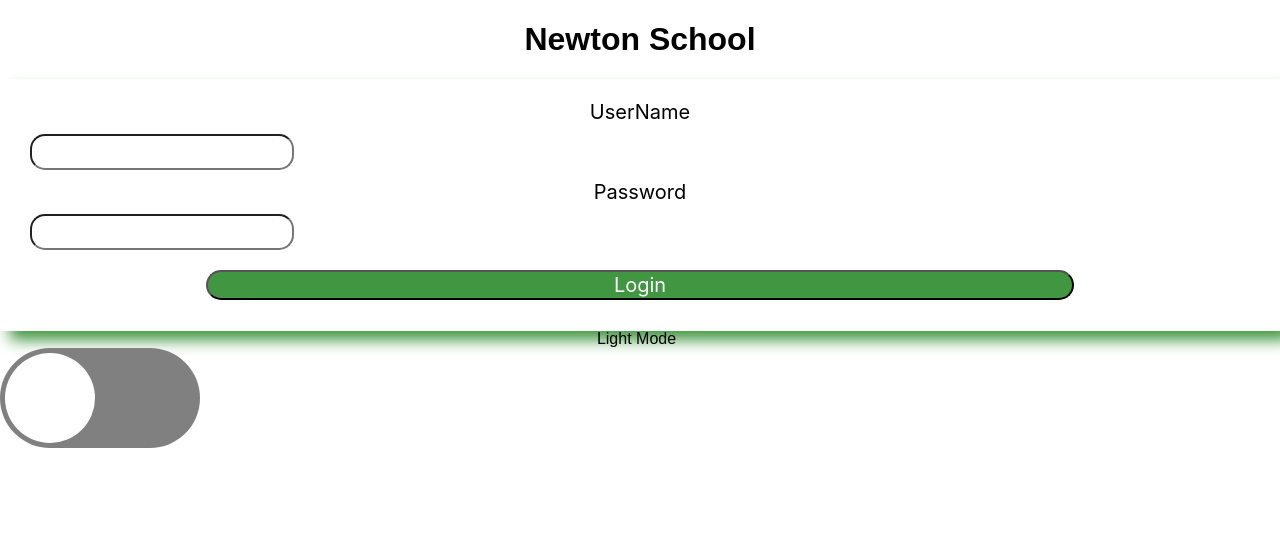
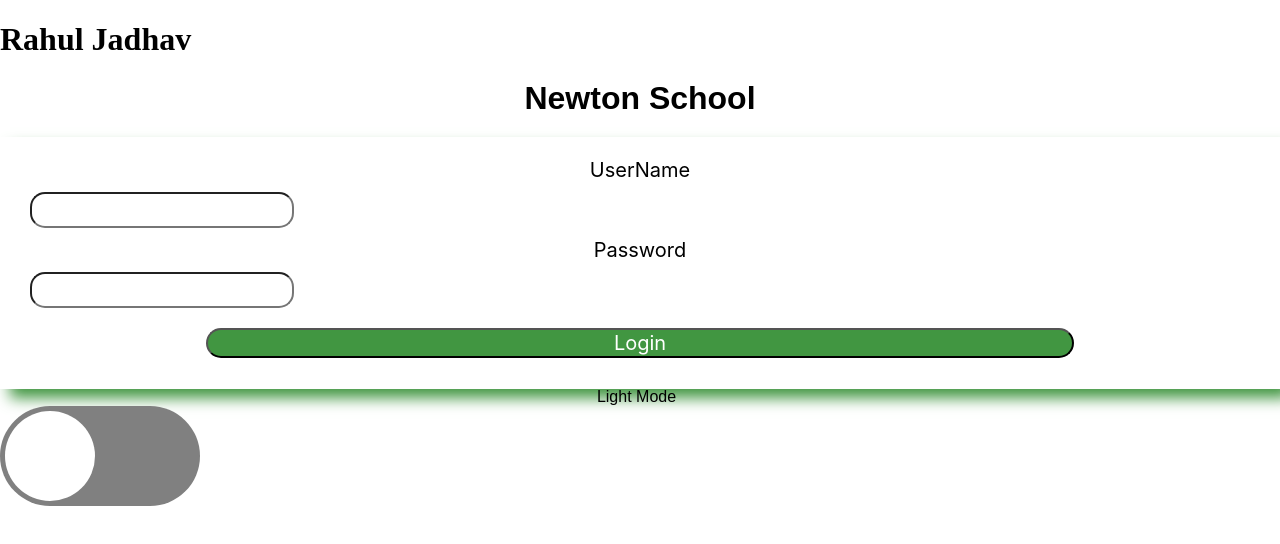
Before and after one commit to RJcmos/State-Theme-Toggler---Contest-16-07-23---n8uk1cv9wb1a, a React app: page src/index.html in a window 1280 px wide. Built offline with nearby package versions, Linux system fonts and the light colour scheme.

Commit message:
Update index.html

```diff
--- a/src/index.html
+++ b/src/index.html
@@ -7,6 +7,7 @@
 <title>React Boilerplate</title>
 </head>
 <body>
+  <h1>Rahul Jadhav</h1>
 <div id="root">
 </div>
 </html>
```
